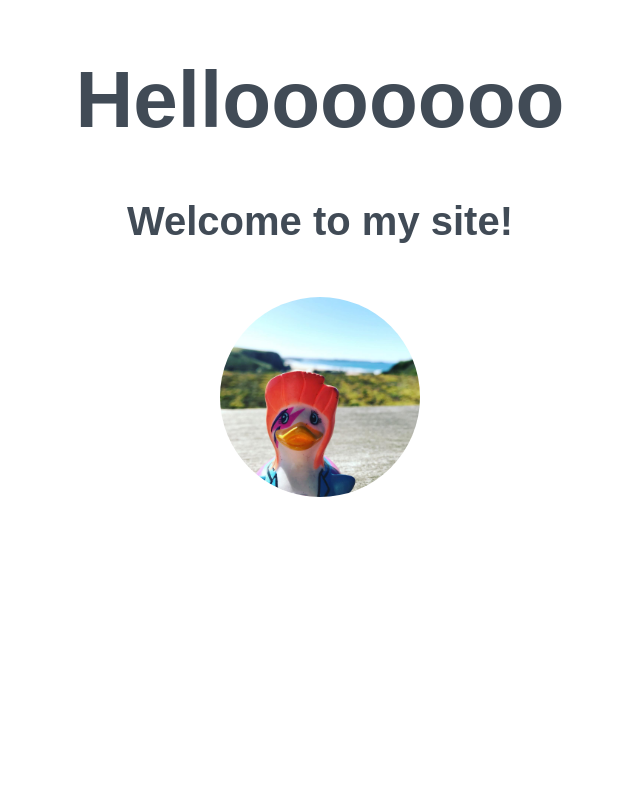
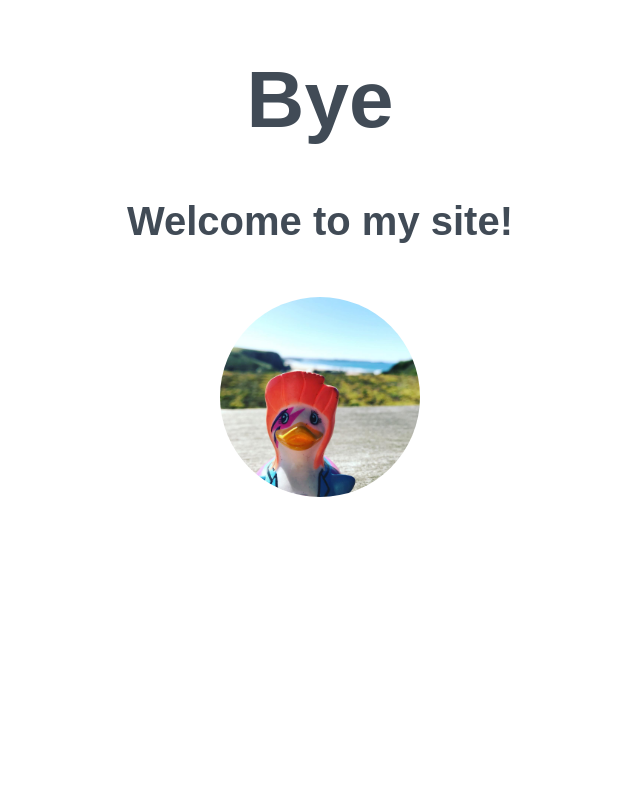
Before and after one commit to charleaharrison/beginners-week-one-master, a plain HTML site: page index.html in a window 1280 px wide. Shown: the top 800 px of the page, without its empty margins (328-968 px from the left). Drawn offline with Linux system fonts and the light colour scheme; files whose address does not match are found by name.

Commit message:
Update index.html

```diff
--- a/index.html
+++ b/index.html
@@ -7,7 +7,7 @@
   </head>
   <body>
   <div>
-    <h1>Hellooooooo</h1>
+    <h1>Bye</h1>
     <h2>Welcome to my site!</h2>
     <img src="/Users/charleaharrison/Desktop/beginners-week-one-master/duck.jpg" alt="duck in a hat" style="width:200px;height:200px">
   </div>
```
